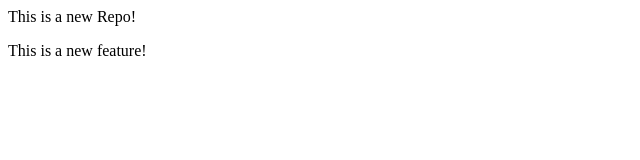
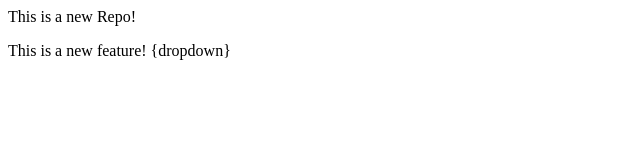
Before and after one commit to sahil-123455/localrepo, a plain HTML site: page index.html in a window 1280 px wide. Shown: the full height of the page, 0-640 px from the left. Drawn offline with Linux system fonts and the light colour scheme.

```diff
--- a/index.html
+++ b/index.html
@@ -1,2 +1,2 @@
 <p>This is a new Repo!</p>
-<p>This is a new feature!</p>
+<p>This is a new feature! {dropdown}</p>
```
